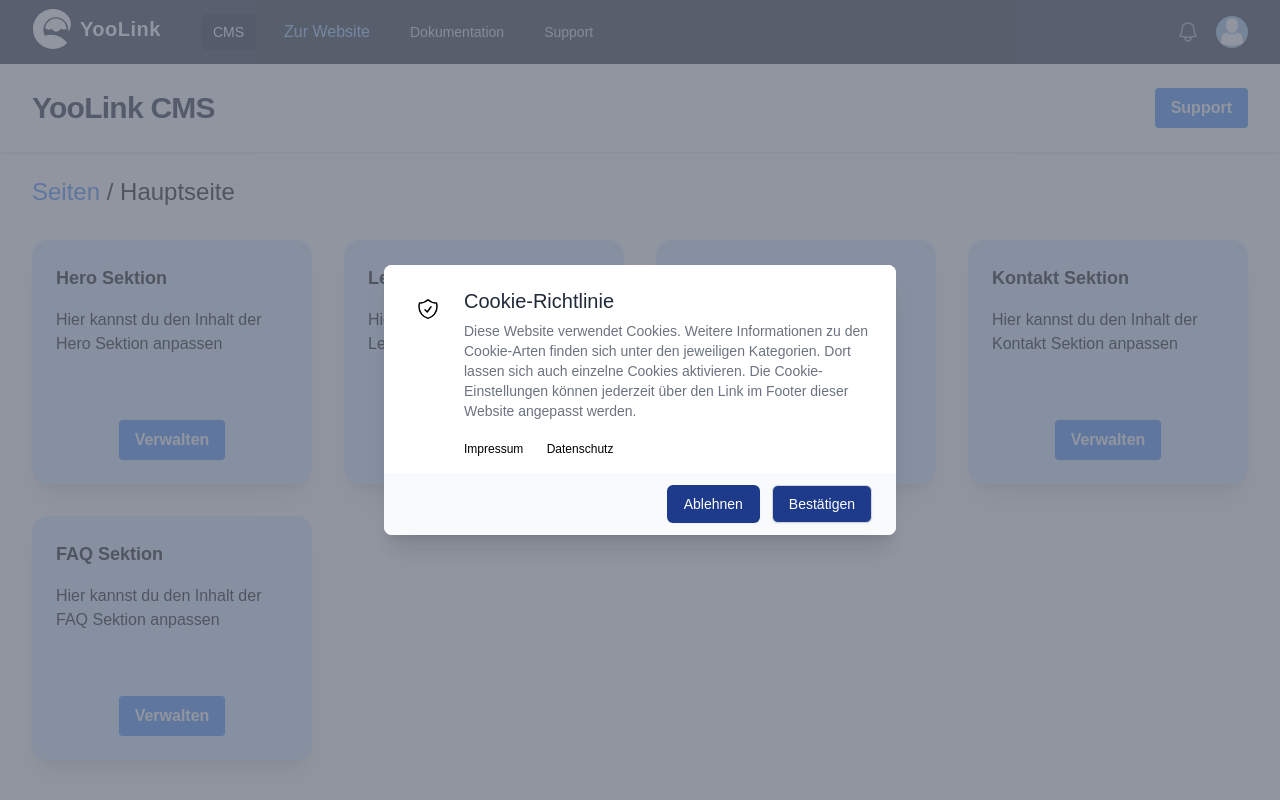
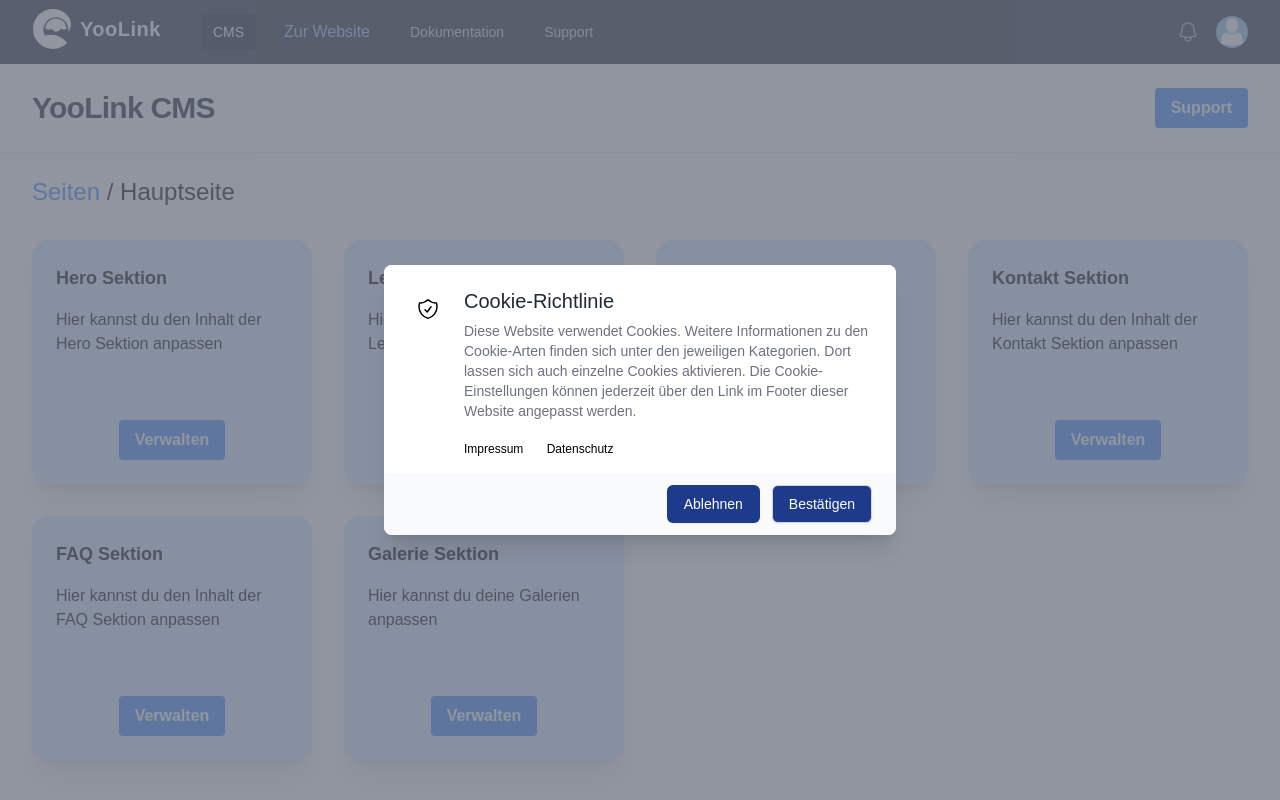
Before and after one commit to SirMelo01/ZahnarztLorenzHolmer, a Django app: template yoolink/templates/pages/cms/content/sites/MainSite.html in a window 1280 px wide. Run offline with Django 4.2, Linux system fonts and the light colour scheme; the template is opened without the code that fills it, so the values that code supplies are empty; some libraries are stand-ins or nearby versions.

Commit message:
Add Gallery link

```diff
--- a/yoolink/templates/pages/cms/content/sites/MainSite.html
+++ b/yoolink/templates/pages/cms/content/sites/MainSite.html
@@ -60,6 +60,17 @@
         </div>
     </div>
 
+    <!-- Team Galerie -->
+    <div class="bg-blue-100 border-gray-200 rounded-2xl shadow-xl p-6 text-black flex flex-col">
+        <h2 class="text-lg font-bold mb-4">Galerie Sektion</h2>
+        <p class="mb-4">Hier kannst du deine Galerien anpassen</p>
+        <div class="flex-grow"></div>
+        <div class="flex justify-center mt-12">
+            <a href="{% url 'cms:galerien' %}"
+                class="bg-blue-500 hover:bg-blue-700 text-white font-bold py-2 px-4 rounded">Verwalten</a>
+        </div>
+    </div>
+
 </div>
 
 
```
